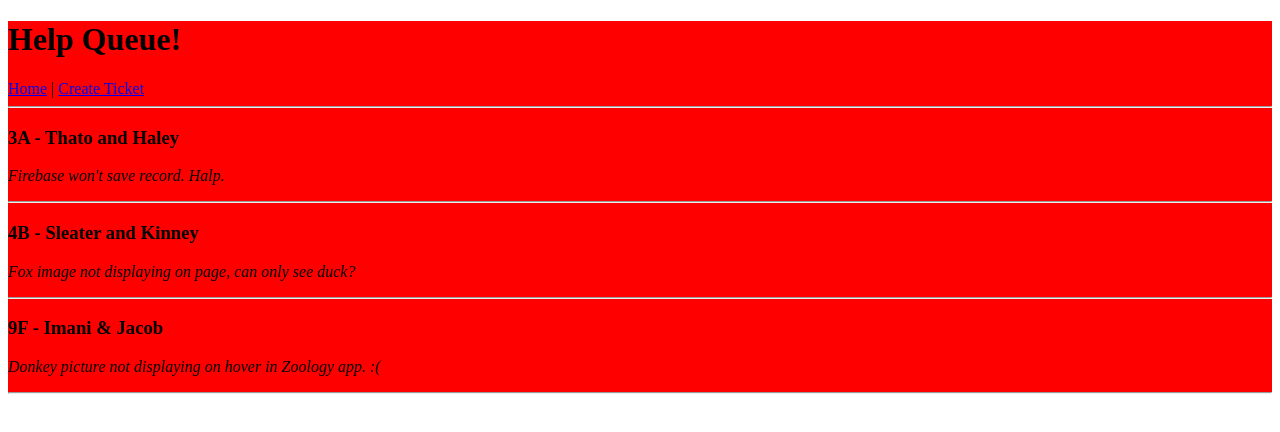
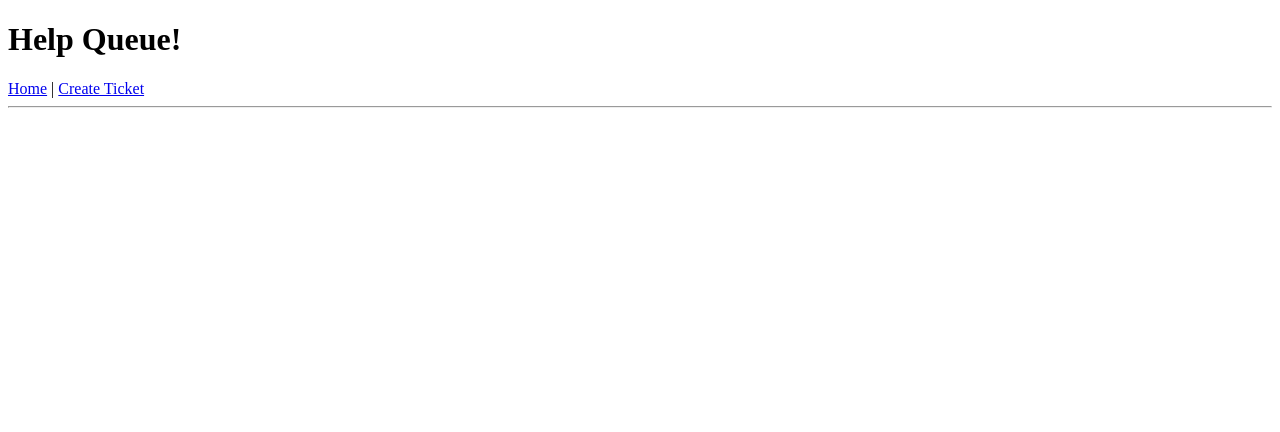
Before and after one commit to jesusridesthebus/react-help-queue, a React app: page / in a window 1280 px wide. Shown: the top 432 px of the page. Built offline with nearby package versions, Linux system fonts and the light colour scheme.

Commit message:
add functioning ticket ability

```diff
--- a/src/components/App.jsx
+++ b/src/components/App.jsx
@@ -1,19 +1,36 @@
 import React from 'react';
 import Header from './Header';
 import TicketList from './TicketList';
+import NewTicketControl from './NewTicketControl';
 import { Switch, Route } from 'react-router-dom';
-import NewTicketControl from './NewTicketControl';
 
-function App(){
+class App extends React.Component {
+
+  constructor(props) {
+    super(props);
+    this.state = {
+      masterTicketList: []
+    };
+    this.handleAddingNewTicketToList = this.handleAddingNewTicketToList.bind(this);
+  }
+
+  handleAddingNewTicketToList(newTicket){
+    var newMasterTicketList = this.state.masterTicketList.slice();
+    newMasterTicketList.push(newTicket);
+    this.setState({masterTicketList: newMasterTicketList});
+  }
+
+  render(){
     return (
       <div>
         <Header/>
         <Switch>
-        <Route exact path='/' component={TicketList} />
-        <Route path='/newticket' component={NewTicketControl} />
+          <Route exact path='/' render={()=><TicketList ticketList={this.state.masterTicketList} />} />
+          <Route path='/newticket' render={()=><NewTicketControl onNewTicketCreation={this.handleAddingNewTicketToList} />} />
         </Switch>
       </div>
     );
   }
+}
 
 export default App;
--- a/src/components/NewTicketControl.jsx
+++ b/src/components/NewTicketControl.jsx
@@ -1,6 +1,7 @@
 import React from 'react';
 import ConfirmationQuestions from './ConfirmationQuestions';
 import NewTicketForm from './NewTicketForm';
+import PropTypes from "prop-types";
 
 class NewTicketControl extends React.Component {
 
@@ -19,7 +20,7 @@
   render(){
     let currentlyVisibleContent = null;
     if (this.state.formVisibleOnPage){
-      currentlyVisibleContent = <NewTicketForm />;
+      currentlyVisibleContent = <NewTicketForm onNewTicketCreation={this.props.onNewTicketCreation}/>;
     } else {
       currentlyVisibleContent = <ConfirmationQuestions onTroubleshootingConfirmation={this.handleTroubleshootingConfirmation}/>;
     }
@@ -31,4 +32,8 @@
   }
 }
 
+NewTicketControl.propTypes = {
+  onNewTicketCreation: PropTypes.func
+};
+
 export default NewTicketControl;
--- a/src/components/NewTicketForm.jsx
+++ b/src/components/NewTicketForm.jsx
@@ -1,24 +1,44 @@
 import React from 'react';
+import PropTypes from 'prop-types';
 
-function NewTicketForm(){
+function NewTicketForm(props){
+  let _names = null;
+  let _location = null;
+  let _issue = null;
+
+  function handleNewTicketFormSubmission(event) {
+    event.preventDefault();
+    props.onNewTicketCreation({names: _names.value, location: _location.value, issue: _issue.value});
+    _names.value = '';
+    _location.value = '';
+    _issue.value = '';
+  }
+
   return (
     <div>
-      <form>
+      <form onSubmit={handleNewTicketFormSubmission}>
         <input
           type='text'
           id='names'
-          placeholder='Pair Names'/>
+          placeholder='Pair Names'
+          ref={(input) => {_names = input;}}/>
         <input
           type='text'
           id='location'
-          placeholder='Location'/>
+          placeholder='Location'
+          ref={(input) => {_location = input;}}/>
         <textarea
           id='issue'
-          placeholder='Describe your issue.'/>
+          placeholder='Describe your issue.'
+          ref={(textarea) => {_issue = textarea;}}/>
         <button type='submit'>Help!</button>
       </form>
     </div>
   );
 }
 
+NewTicketForm.propTypes = {
+  onNewTicketCreation: PropTypes.func
+};
+
 export default NewTicketForm;
--- a/src/components/TicketList.jsx
+++ b/src/components/TicketList.jsx
@@ -1,31 +1,13 @@
 import React from 'react';
 import Ticket from './Ticket';
+import PropTypes from 'prop-types';
 
-var masterTicketList = [
-  {
-    names: 'Thato and Haley',
-    location: '3A',
-    issue: 'Firebase won\'t save record. Halp.',
-    imageUrl: ''
-  },
-  {
-    names: 'Sleater and Kinney',
-    location: '4B',
-    issue: 'Fox image not displaying on page, can only see duck?'
-  },
-  {
-    names: 'Imani & Jacob',
-    location: '9F',
-    issue: 'Donkey picture not displaying on hover in Zoology app. :('
-  }
-];
-
-function TicketList(){
+function TicketList(props){
 
   return (
     <div>
       <hr/>
-      {masterTicketList.map((ticket, index) =>
+      {props.ticketList.map((ticket, index) =>
         <Ticket names={ticket.names}
           location={ticket.location}
           issue={ticket.issue}
@@ -35,4 +17,8 @@
   );
 }
 
+TicketList.propTypes = {
+  ticketList: PropTypes.array
+};
+
 export default TicketList;
```
Lines whose indentation alone changed are shown as unchanged.
